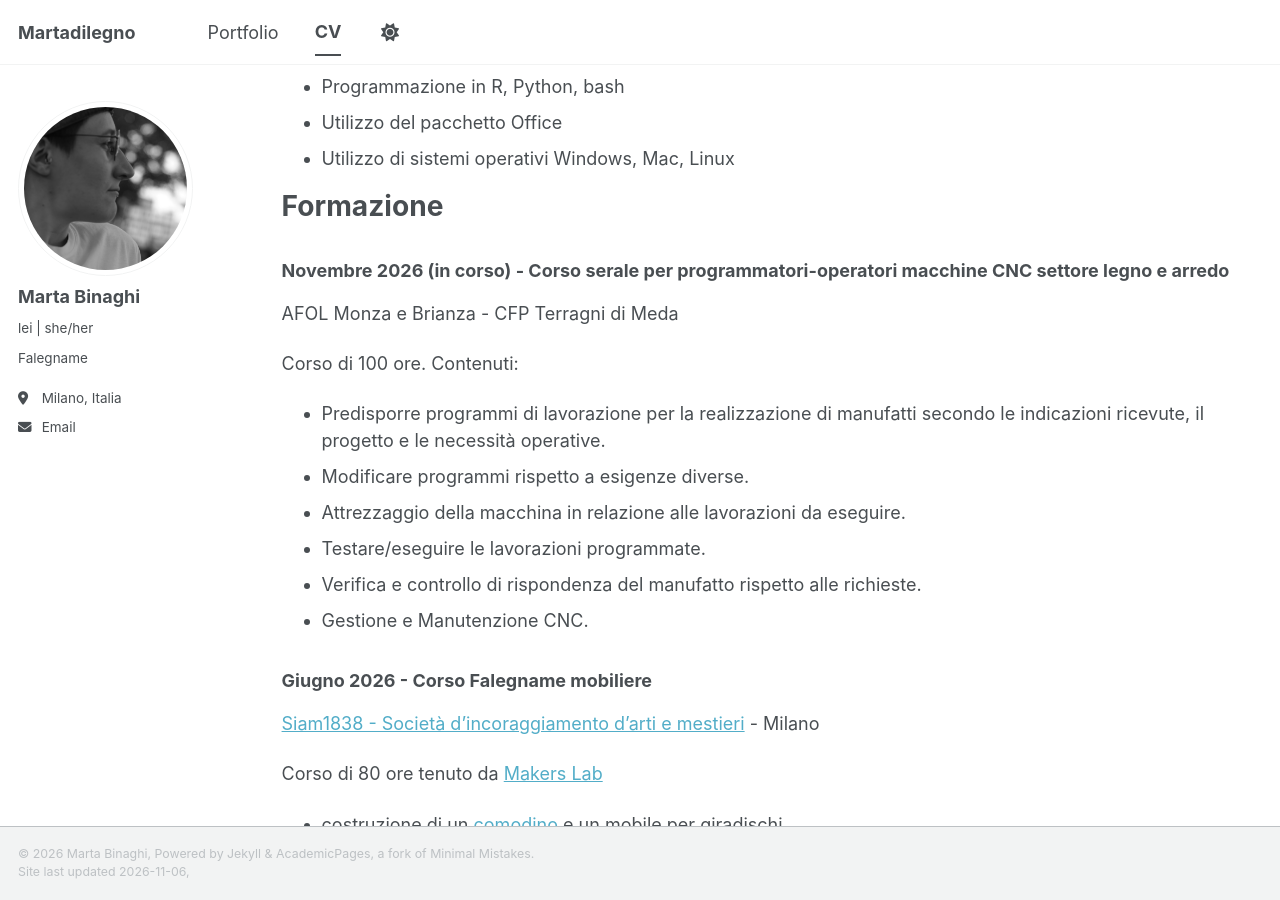
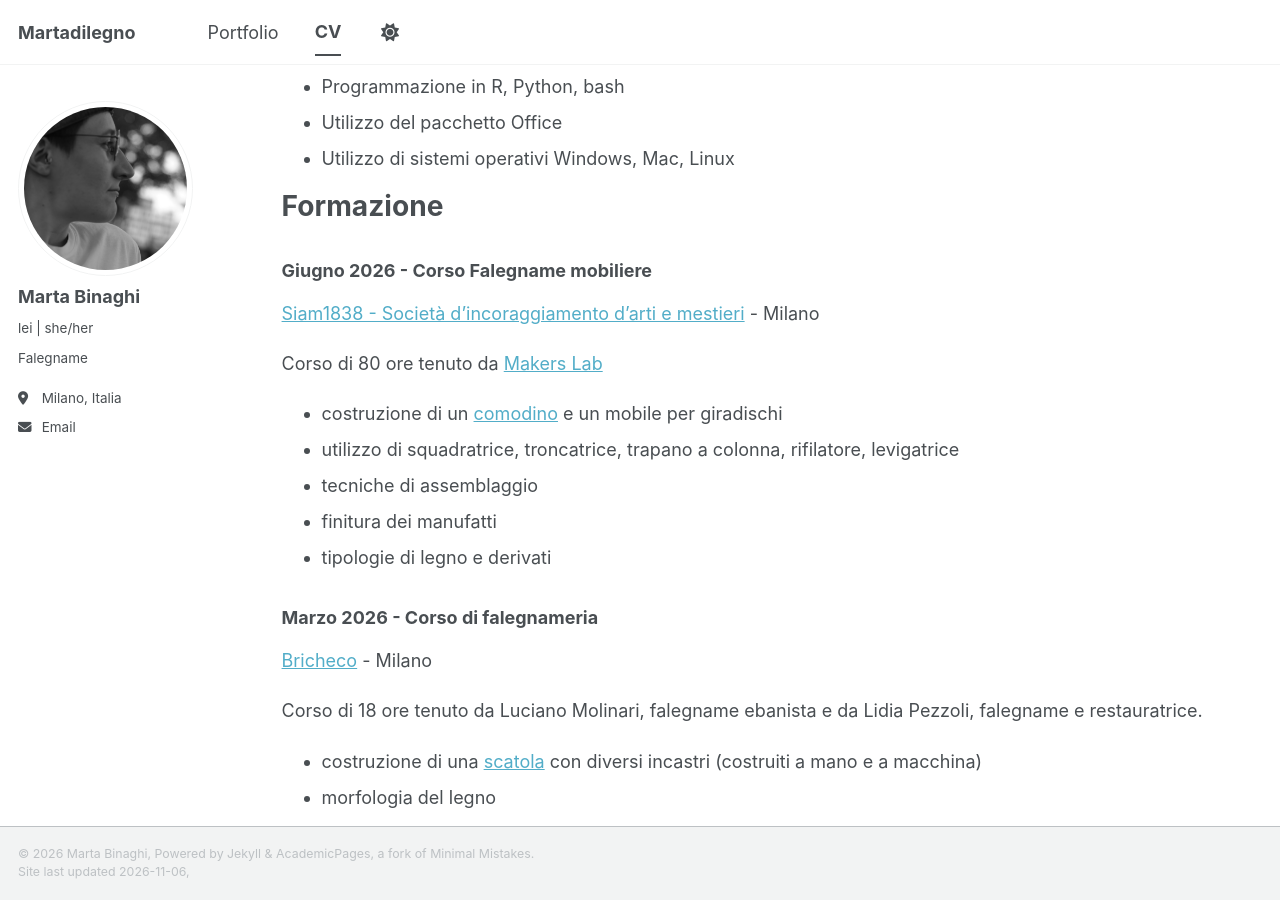
Before and after one commit to martadilegno/martadilegno.github.io, a Jekyll site: the page built from _pages/cv.md, in a window 1280 px wide and 900 px high, scrolled down 534 px. Built offline with Jekyll 4.4.1, drawn with Linux system fonts in a browser that asks for light colours; a style sheet for code colours, icons or effects is not loaded.

Commit message:
Update cv.md

```diff
--- a/_pages/cv.md
+++ b/_pages/cv.md
@@ -29,17 +29,6 @@ Competenze
 
 Formazione
 ======
-### Novembre 2026 (in corso) - Corso serale per programmatori-operatori macchine CNC settore legno e arredo
-AFOL Monza e Brianza - CFP Terragni di Meda
-
-Corso di 100 ore. Contenuti:
-* Predisporre programmi di lavorazione per la realizzazione di manufatti secondo le indicazioni ricevute, il progetto e le necessità operative.
-* Modificare programmi rispetto a esigenze diverse.
-* Attrezzaggio della macchina in relazione alle lavorazioni da eseguire.
-* Testare/eseguire le lavorazioni programmate.
-* Verifica e controllo di rispondenza del manufatto rispetto alle richieste.
-* Gestione e Manutenzione CNC.
-
 ### Giugno 2026 - Corso Falegname mobiliere
 [Siam1838 - Società d'incoraggiamento d'arti e mestieri](https://www.siam1838.it/) - Milano
 
```
